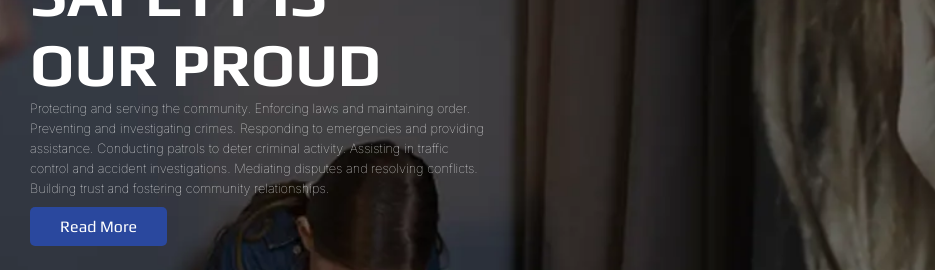
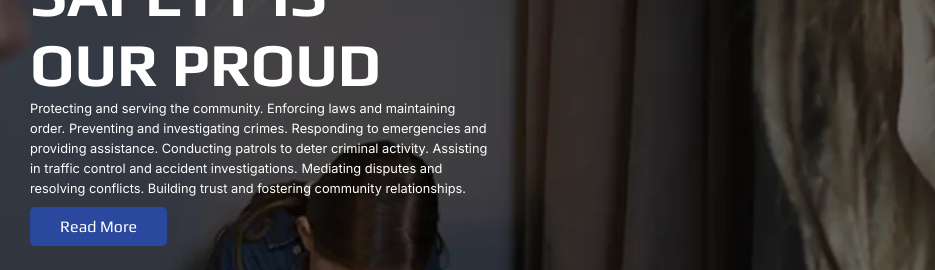
Before and after one commit to hamzalodhi2023/dig_final_website, a plain HTML site: page index.html in a window 1280 px wide. Shown: the part 286-556 px from the top of the page, 0-935 px from the left. Drawn offline with Linux system fonts and the light colour scheme.

Commit message:
fix some error

```diff
--- a/css/style.css
+++ b/css/style.css
@@ -181,7 +181,6 @@ nav .right-div .fa-bars-staggered {
   width: 28.625rem;
   font-size: 0.8rem;
   line-height: 20px;
-  font-weight: 100;
 }
 
 .header-txt a {
```
